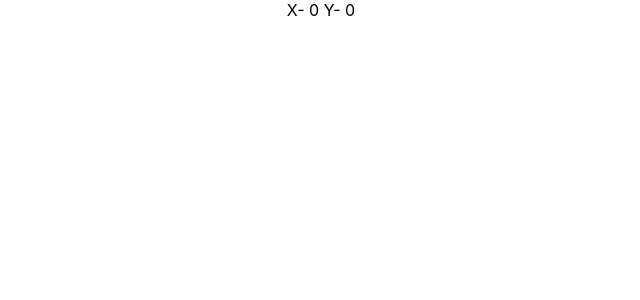
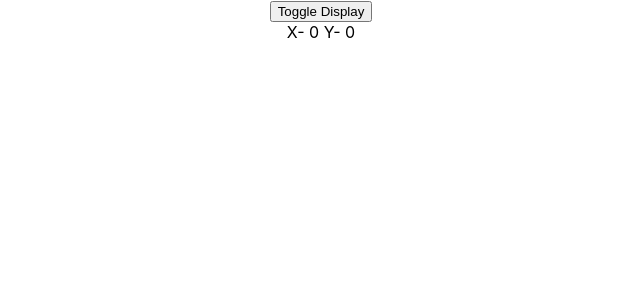
Before and after one commit to jyotir1994/react_hooks, a React (Create React App) app: page / in a window 1280 px wide. Shown: the top 300 px of the page, without its empty margins (319-959 px from the left). Built offline with nearby package versions, Linux system fonts and the light colour scheme.

Commit message:
useEffect with cleanup

```diff
--- a/src/App.js
+++ b/src/App.js
@@ -2,12 +2,14 @@
 import './App.css';
 import ClassMouse from './components/ClassMouse';
 import HookMouse from './components/HookMouse';
+import MouseContainer from './components/MouseContainer';
 
 function App() {
   return (
     <div className="App">
       {/* <ClassMouse /> */}
-      <HookMouse />
+      {/* <HookMouse /> */}
+      <MouseContainer />
     </div>
   );
 }
--- a/src/components/ClassMouse.js
+++ b/src/components/ClassMouse.js
@@ -18,6 +18,10 @@
         window.addEventListener('mousemove', this.logMousePosition)
     }
 
+    componentWillUnmount() {
+        window.removeEventListener('mousemove', this.logMousePosition)
+    }
+
     render() {
         return (
             <div>
--- a/src/components/HookMouse.js
+++ b/src/components/HookMouse.js
@@ -5,6 +5,7 @@
     const [y, setY] = useState(0)
 
     const logMousePosition = e => {
+        console.log('Mouse event')
         setX(e.clientX)
         setY(e.clientY)
     }
@@ -12,6 +13,11 @@
     useEffect(() => {
         console.log('useEffect')
         window.addEventListener('mousemove', logMousePosition)
+
+        return() => {
+            console.log('Component unmounting code')
+            window.removeEventListener('mousemove', logMousePosition)
+        }
     }, [])    // [] for not always call useEffect after render
     return (
         <div>
--- /dev/null
+++ b/src/components/MouseContainer.js
@@ -0,0 +1,14 @@
+import React, { useState } from 'react'
+import HookMouse from './HookMouse'
+
+function MouseContainer() {
+    const [display, setDisplay] = useState(true)
+    return (
+        <div>
+            <button onClick={() => setDisplay(!display)}>Toggle Display</button>
+            {display && <HookMouse />}
+        </div>
+    )
+}
+
+export default MouseContainer
```
